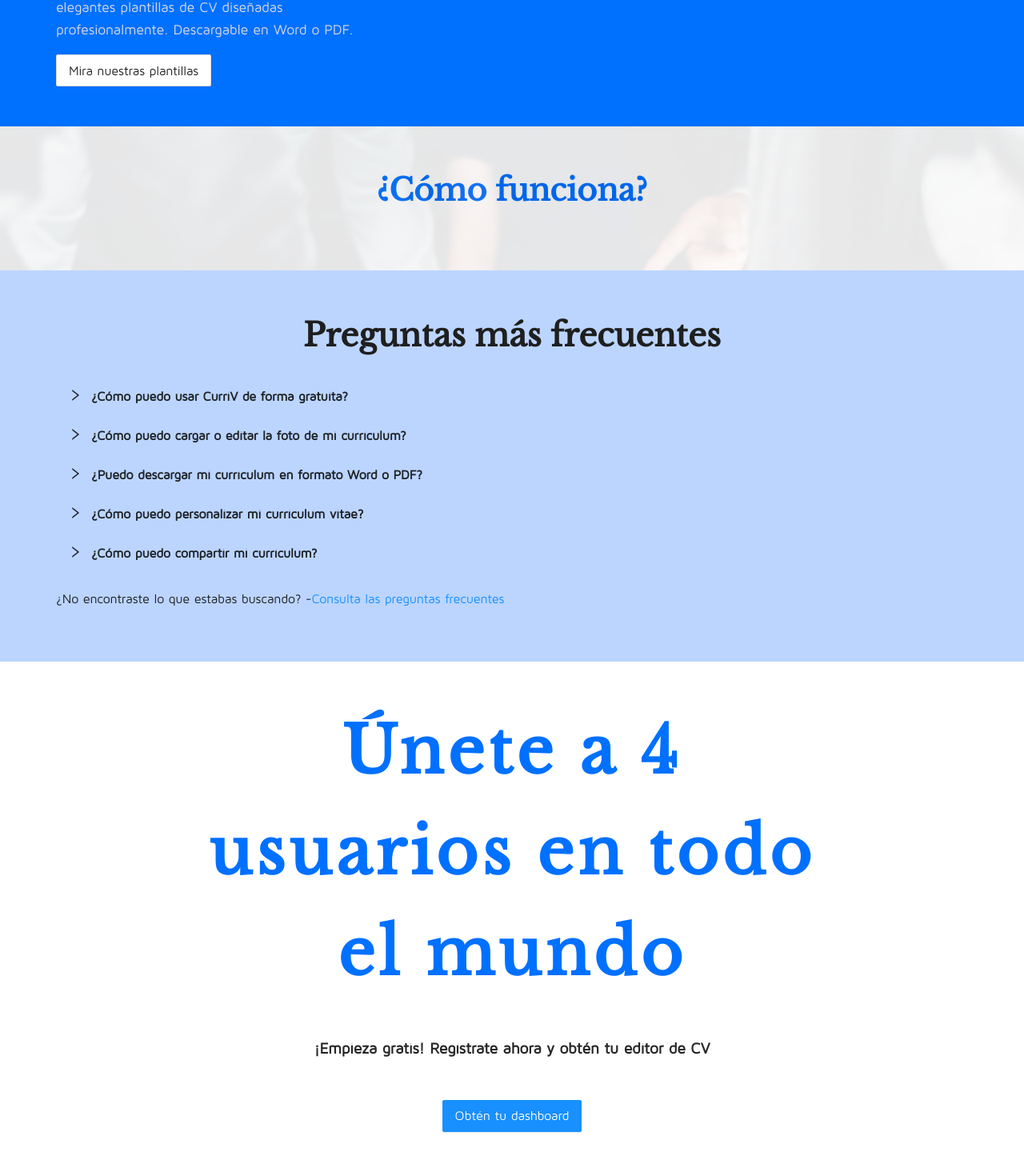
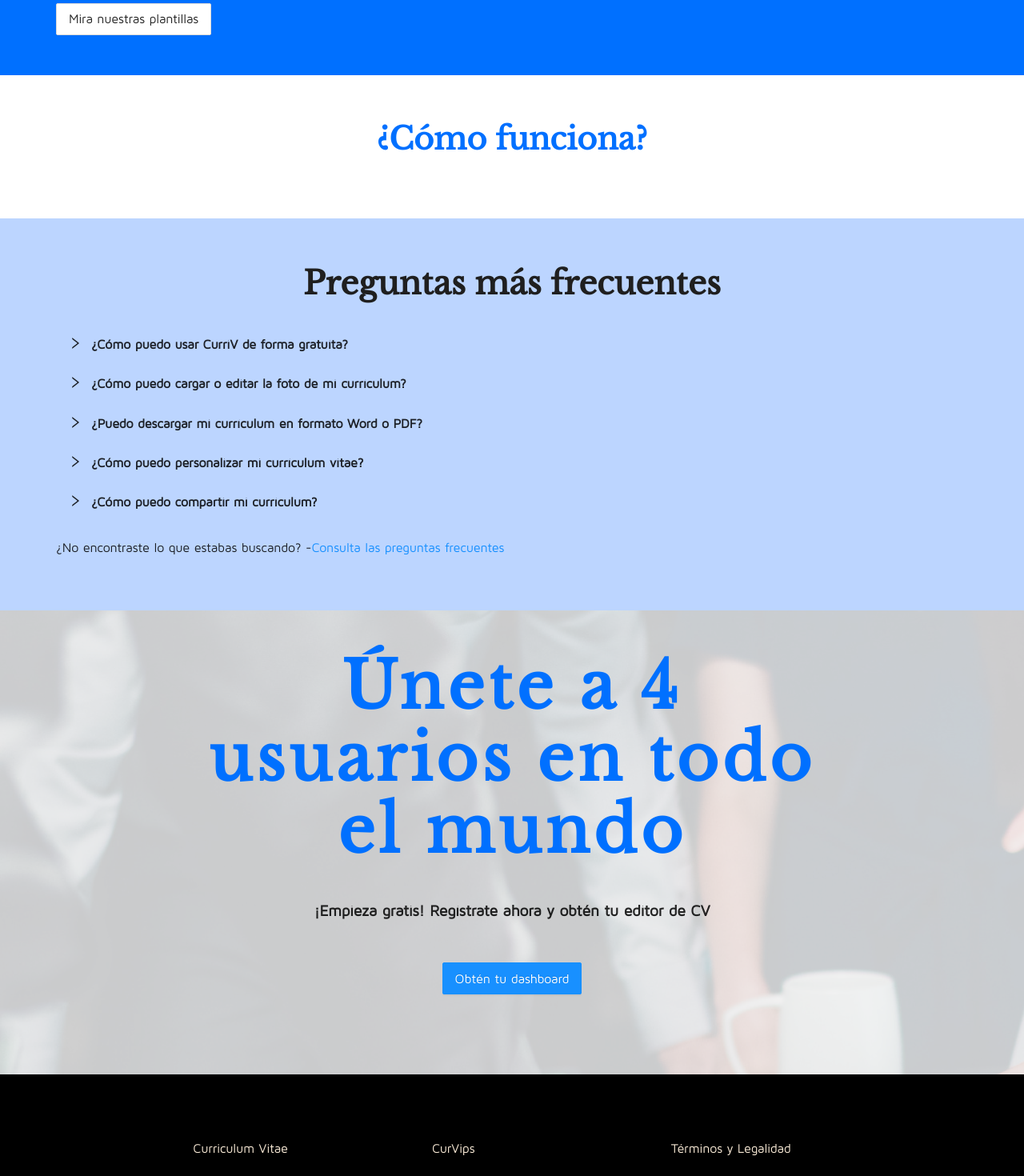
Before and after one commit to CarlosJhulyan/CurVips, a React (Create React App) app: page / in a window 1280 px wide. Shown: the part 1460-2930 px from the top of the page at 80% size. Built offline with nearby package versions, Linux system fonts and the light colour scheme.

Commit message:
agregando titulos a paginas y estilos

```diff
--- a/src/assets/styles/_globals.scss
+++ b/src/assets/styles/_globals.scss
@@ -30,6 +30,7 @@
       padding: 0 14%;
       text-shadow: none;
       letter-spacing: 5px;
+      line-height: 90px;
     }
     &--white {
       font-size: 2.5em;
@@ -37,6 +38,7 @@
       text-shadow: none;
       letter-spacing: 4px;
       text-align: left;
+      line-height: 50px;
     }
     &--dark {
       font-size: 2.5em;
--- a/src/assets/styles/pages/Home.scss
+++ b/src/assets/styles/pages/Home.scss
@@ -20,6 +20,15 @@
     }
   }
 
+  &-container {
+    background-image: url("../../images/fondo-empresa.jpg");
+    background-attachment: fixed;
+
+    &-child {
+      background: rgba(250, 250, 250, .8);
+    }
+  }
+
   &__resume {
     text-align: center;
     font-weight: bold;
--- a/src/pages/Help.js
+++ b/src/pages/Help.js
@@ -4,7 +4,7 @@ import Questions from '../components/Questions';
 const Help = () => {
   return (
     <div className='container'>
-      <h1 className='container__title'>Preguntas Frecuentes</h1>
+      <h1 className='container__title container__title--small'>Preguntas Frecuentes</h1>
       <Questions />
     </div>
   );
--- a/src/pages/Home.js
+++ b/src/pages/Home.js
@@ -1,7 +1,6 @@
 import React from 'react';
 import { Row, Col, Button, Empty, Collapse } from 'antd';
 import { Link } from 'react-router-dom';
-import Background from '../assets/images/fondo-empresa.jpg';
 
 function Home() {
   const { Panel } = Collapse;
@@ -48,12 +47,9 @@ function Home() {
           </Row>
         </section>
       </div>
-      <div style={{ position: 'relative', overflow: 'hidden' }}>
-        <img src={Background} alt='Fondo' style={{ width: '100%', position: 'absolute', opacity: 0.1, pointerEvents: 'none' }} />
       <section className='container'>
         <h2 className='container__title container__title--small'>¿Cómo funciona?</h2>
       </section>
-      </div>
 
       <div style={{ background: '#BCD5FF' }}>
         <section className='container'>
@@ -82,11 +78,15 @@ function Home() {
         </section>
       </div>
 
+      <div className='home-start-container'>
+        <div className='home-start-container-child'>
           <section className='container'>
             <h1 className='container__title container__title--large'>Únete a 4 usuarios en todo el mundo</h1>
             <h2 className='home-start__resume'>¡Empieza gratis! Regístrate ahora y obtén tu editor de CV</h2>
             <Button className='home-start__button home-start__button--success' size='large' type='primary'><Link to='/register'>Obtén tu dashboard</Link></Button>
           </section>
+        </div>
+      </div>
     </>
   );
 }
--- a/src/pages/Legacy.js
+++ b/src/pages/Legacy.js
@@ -1,7 +1,9 @@
 import React from 'react';
 
 const Legacy = () => (
-  <div>Legacy</div>
+  <div className='container'>
+    <h2 className='container__title container__title--small'>Aviso Legal</h2>
+  </div>
 );
 
 export default Legacy;
--- a/src/pages/Privacy.js
+++ b/src/pages/Privacy.js
@@ -1,7 +1,9 @@
 import React from 'react';
 
 const Privacy = () => (
-  <div>Privacy</div>
+  <div className='container'>
+    <h2 className='container__title container__title--small'>Terminos de Privacidad</h2>
+  </div>
 );
 
 export default Privacy;
--- a/src/pages/Templates.js
+++ b/src/pages/Templates.js
@@ -26,7 +26,7 @@ const Templates = () => {
   return (
     <>
       <section className='container'>
-        <h1 className='container__title'>Plantillas de CV</h1>
+        <h1 className='container__title container__title--small'>Plantillas de CV</h1>
         <h4 className='container-templates__subtitle'>Cada plantilla se ha estructurado cuidadosamente para seguir las «reglas de currículum» que buscan los responsables de contratación. Destaca entre el resto de los candidatos y consigue que te contraten antes con plantillas de currículum probadas.</h4>
         <Tabs className='container-templates__tabs'>
           <TabPane tab={<TabIconHead Icon={SolutionOutlined} title='Todo' />} key={1}>
--- a/src/pages/Terms.js
+++ b/src/pages/Terms.js
@@ -1,7 +1,9 @@
 import React from 'react';
 
 const Terms = () => (
-  <div>Terms</div>
+  <div className='container'>
+    <h2 className='container__title container__title--small'>Terminos de Servicio</h2>
+  </div>
 );
 
 export default Terms;
```
Lines whose indentation alone changed are shown as unchanged.
